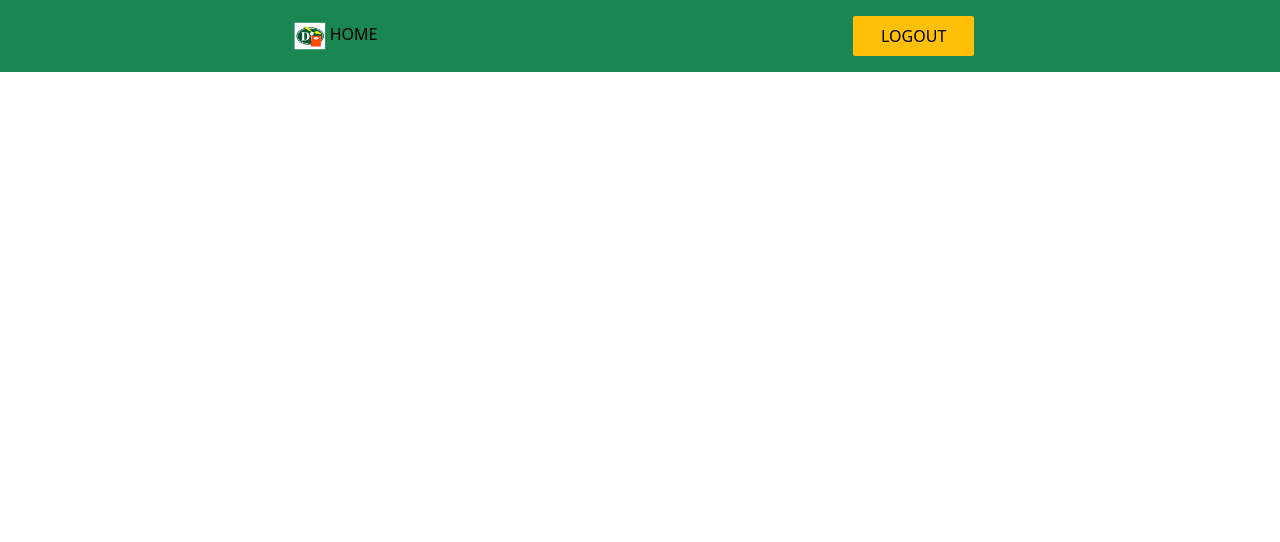
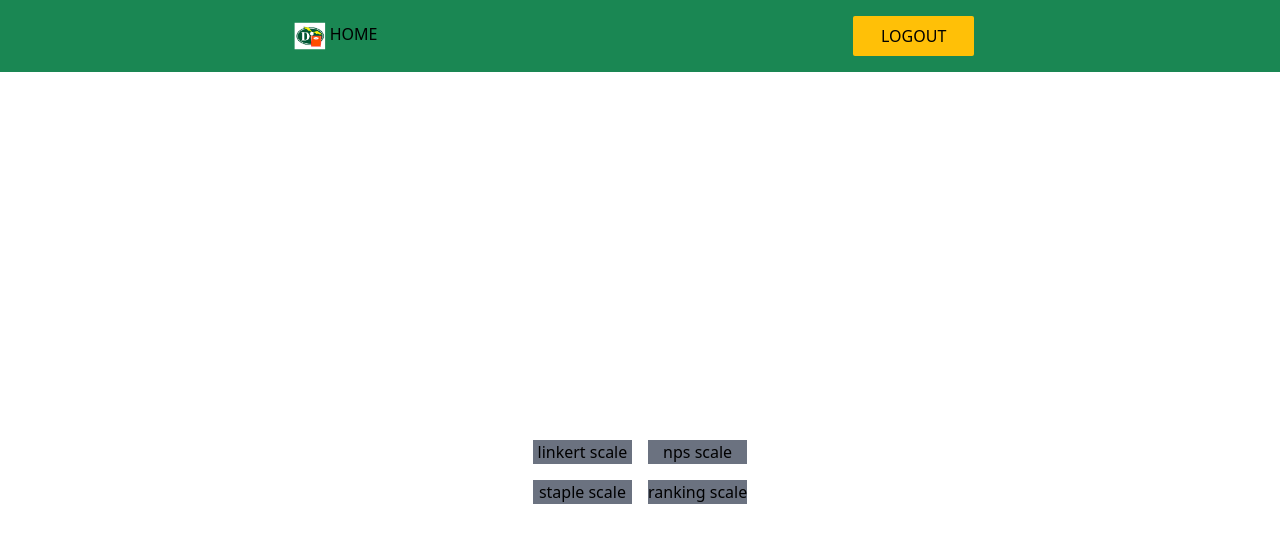
Before and after one commit to LL08-MathematicalModelling-dowell/100035-DowellScale-Function, a React (Vite) app: page /all-scales in a window 1280 px wide. Before the commit this address had no page. Shown: the top 542 px of the page. Built offline with nearby package versions, Linux system fonts and the light colour scheme.

Commit message:
ranking scale

```diff
--- a/src/App.jsx
+++ b/src/App.jsx
@@ -10,6 +10,7 @@ import SingleScaleResponse from './pages/SingleScaleResponse';
 import CreateResponse from './pages/CreateResponse';
 import SingleScaleSettings from './pages/SingleScaleSettings';
 import UpdateScaleSettings from './pages/UpdateScaleSettings';
+import { Scales, ScalesDetail } from './pages/scales';
 
 function App() {
   return (
@@ -20,6 +21,8 @@ function App() {
           <Navbar />
           <Routes>
             <Route path="/" element={<Home />} />
+            <Route path="/all-scales" element={<Scales />} />
+            <Route path="/all-scales/:slug" element={<ScalesDetail />} />
             <Route path="/create-scale-settings" element={<CreateSettings />} />
             <Route path="/create-scale-response" element={<CreateResponse />} />
             <Route
--- /dev/null
+++ b/src/hooks/useGetScale.js
@@ -0,0 +1,32 @@
+import React, { useState, useEffect } from 'react';
+import axios from 'axios';
+
+const useGetScale = () => {
+    const [isLoading, setIsLoading] = useState(false);
+    const [scaleData, setScaleData] = useState([]);
+
+    const fetchScaleData = async (scaleType) => {
+        const endPoint = scaleType === 'ranking-scale' ? 'ranking_settings_create' : 'anoth'
+        try {
+            setIsLoading(true);
+            const response = await axios.get(`http://100035.pythonanywhere.com/ranking/api/${endPoint}`);
+            setScaleData(response.data);
+        } catch (error) {
+            console.error(error);
+        } finally {
+            setIsLoading(false);
+        }
+    }
+
+    useEffect(() => {
+        fetchScaleData();
+    }, []);
+
+    return {
+        isLoading,
+        scaleData,
+        fetchScaleData
+    }
+}
+
+export default useGetScale;
--- /dev/null
+++ b/src/pages/scales/Scales.jsx
@@ -0,0 +1,40 @@
+
+import React from 'react';
+import { useNavigate } from 'react-router';
+
+const Scales = () => {
+    const scaleTypes = [
+        {
+            name:'linkert scale',
+            slug:'linkert-scale'
+        },
+        {
+            name:'nps scale',
+            slug:'nps-scale'
+        },
+        {
+            name:'staple scale',
+            slug:'staple-scale'
+        },
+        {
+            name:'ranking scale',
+            slug:'ranking-scale'
+        },
+    ]
+
+    const navigateTo = useNavigate();
+  return (
+    <div className='h-screen flex flex-cols justify-center items-center'>
+        <div className='grid grid-cols-2 gap-4'>
+            {scaleTypes.map((scale)=>(
+                <button onClick={()=>navigateTo(`/all-scales/${scale.slug}`)} key={scale.slug}
+                    className='bg-gray-500'>
+                    {scale.name}
+                </button>
+            ))}
+        </div>
+    </div>
+  )
+}
+
+export default Scales
--- /dev/null
+++ b/src/pages/scales/ScalesDetail.jsx
@@ -0,0 +1,29 @@
+import React, { useEffect } from 'react';
+import { useParams } from 'react-router';
+import useGetScale from '../../hooks/useGetScale';
+import Fallback from '../../components/Fallback';
+
+const ScalesDetail = () => {
+    const { slug } = useParams();
+    const { isLoading, scaleData, fetchScaleData} = useGetScale();
+    console.log(scaleData, 'scaleData')
+
+
+    useEffect(()=>{
+        fetchScaleData(slug);
+    },[slug]);
+
+
+    if (isLoading) {
+        return <Fallback />;
+    }
+  return (
+    <div className='h-screen flex flex-cols justify-center items-center'>
+        <div className='grid grid-cols-2 gap-4'>
+        slug jjjjjjjjjjjjjjjjjjjjjj {slug}
+        </div>
+    </div>
+  )
+}
+
+export default ScalesDetail
--- /dev/null
+++ b/src/pages/scales/index.js
@@ -0,0 +1,3 @@
+
+export { default as Scales } from './Scales';
+export { default as ScalesDetail } from './ScalesDetail';
```
